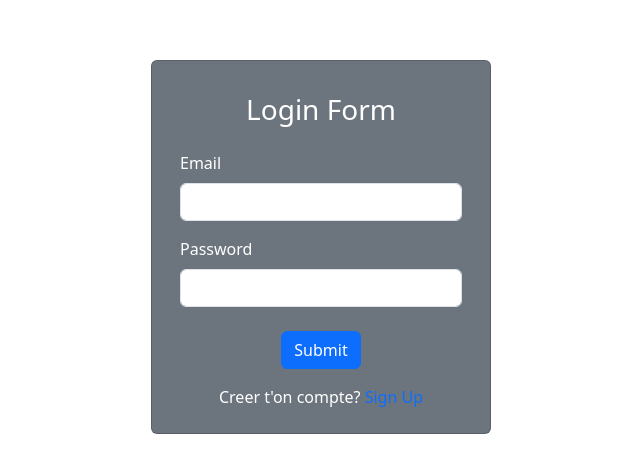
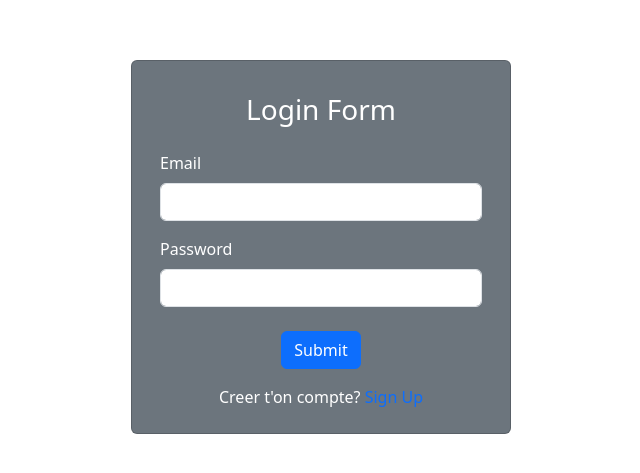
Before and after one commit to bayezalle/tontine, a React (Create React App) app: page /login in a window 1280 px wide. Shown: the part 145-618 px from the top of the page, without its empty margins (319-959 px from the left). Built offline with nearby package versions, Linux system fonts and the light colour scheme.

Commit message:
la taille

```diff
--- a/src/Composantes/Login.tsx
+++ b/src/Composantes/Login.tsx
@@ -66,7 +66,7 @@ const Login: FC<SomeComponentProps> = ({ history }): JSX.Element => {
           className="row d-flex justify-content-center align-items-center"
           style={{ height: "100vh" }}
         >
-          <div className="card  bg-secondary text-white mb-3" style={{ maxWidth: "340px" }}>
+          <div className="card  bg-secondary text-white mb-3" style={{ maxWidth: "380px" }}>
             <div className="col-md-12">
               <div className="card-body">
                 <h3 className="card-title text-center text-white mt-3">
--- a/src/Composantes/SignUp.tsx
+++ b/src/Composantes/SignUp.tsx
@@ -54,7 +54,7 @@ const SignUp: FC<SomeComponentProps> = ({ history }) => {
           className="row d-flex justify-content-center align-items-center"
           style={{ height: "100vh" }}
         >
-          <div className="card mb-3 mt-3 rounded bg-secondary text-white" style={{ maxWidth: "400px" }}>
+          <div className="card mb-3 mt-3 rounded bg-secondary text-white" style={{ maxWidth: "380px" }}>
             <div className="col-md-12">
               <div className="card-body">
                 <h3 className="card-title text-center text-white mt-3 mb-3">
```
